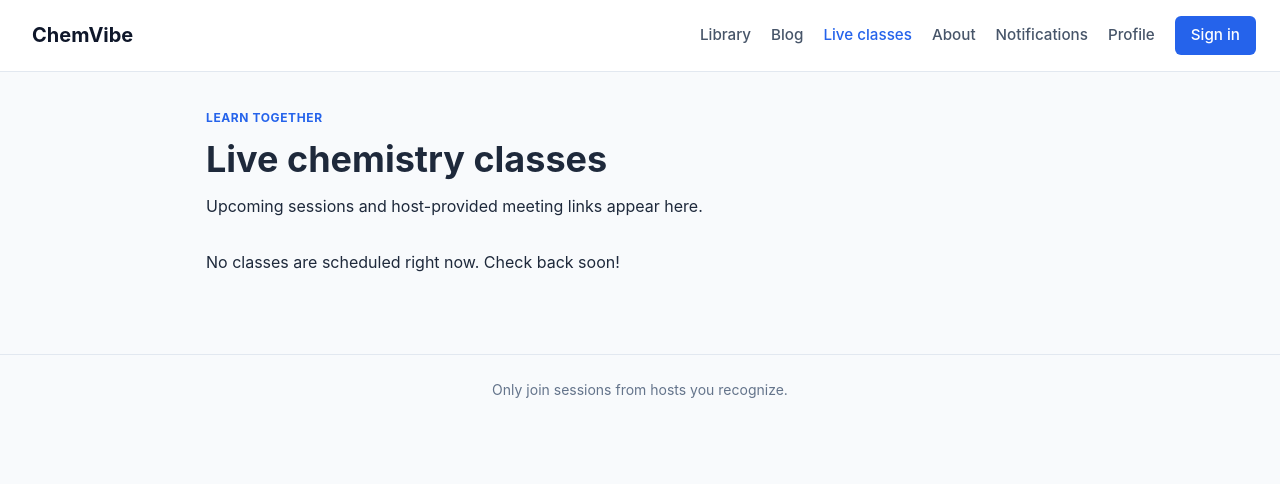
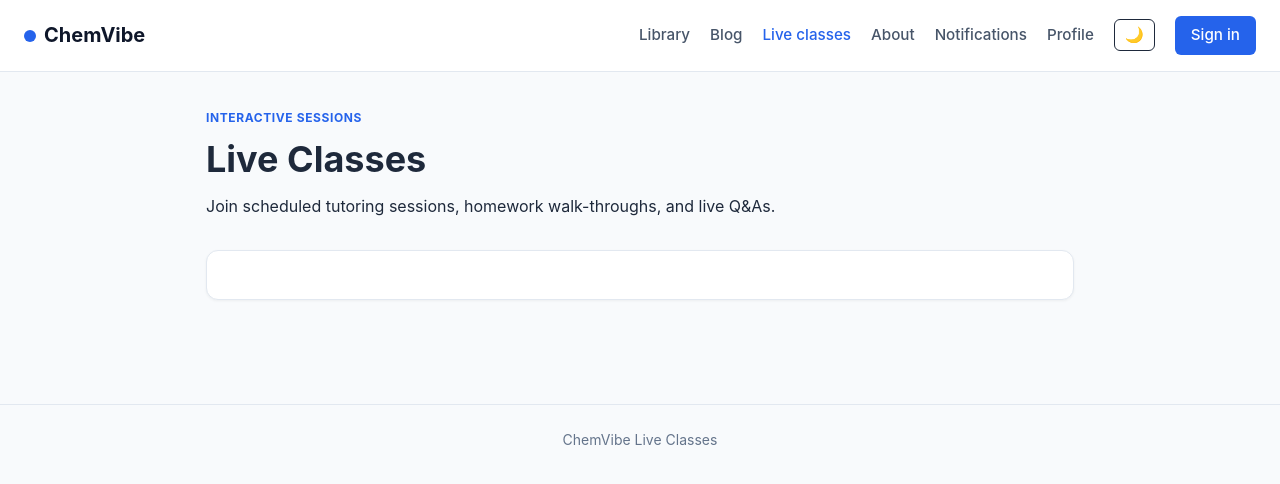
Before and after one commit to muhumuzatrevor90-png/chemvibe, a plain HTML site: page classes.html in a window 1280 px wide. Drawn offline with Linux system fonts and the light colour scheme; no server answers.

Commit message:
Update classes.html

```diff
--- a/classes.html
+++ b/classes.html
@@ -3,39 +3,42 @@
 <head>
   <meta charset="utf-8">
   <meta name="viewport" content="width=device-width, initial-scale=1.0">
-  <title>Live classes — ChemVibe</title>
+  <title>Live Classes — ChemVibe</title>
   <link rel="stylesheet" href="style.css">
 </head>
 <body>
   <header class="site-header">
-    <a class="brand" href="index.html"><span class="logo-mark" aria-hidden="true"></span>ChemVibe</a>
+    <a class="brand" href="index.html"><span class="logo-mark" aria-hidden="true"><span></span><i></i><b></b></span>ChemVibe</a>
     <button class="menu-toggle" id="menu-toggle" aria-label="Toggle menu">☰</button>
     <nav class="nav" id="main-nav">
       <a href="index.html">Library</a>
       <a href="blog.html">Blog</a>
       <a class="active" href="classes.html">Live classes</a>
       <a href="about.html">About</a>
-      <a href="notifications.html">Notifications</a>
+      <a href="notifications.html">Notifications <span id="notification-badge" class="badge" hidden>0</span></a>
       <a href="profile.html">Profile</a>
       <a href="admin.html" id="nav-admin" hidden>Admin</a>
+      <button id="theme-toggle" class="button secondary" style="padding: 6px 10px; cursor: pointer; background: transparent; border: 1px solid currentColor;" aria-label="Toggle dark mode">🌙</button>
       <a class="nav-button" href="signin.html">Sign in</a>
     </nav>
   </header>
 
   <main class="container">
-    <section class="page-hero compact">
-      <span class="eyebrow">LEARN TOGETHER</span>
-      <h1>Live chemistry classes</h1>
-      <p>Upcoming sessions and host-provided meeting links appear here.</p>
+    <section class="page-hero">
+      <span class="eyebrow">INTERACTIVE SESSIONS</span>
+      <h1>Live Classes</h1>
+      <p>Join scheduled tutoring sessions, homework walk-throughs, and live Q&As.</p>
     </section>
 
-    <section class="section">
-      <div class="card-grid" id="classes-list"></div>
-      <div class="empty-state" id="classes-empty">No classes are scheduled right now. Check back soon!</div>
+    <section class="panel">
+      <div id="classes-list"></div>
+      <div id="classes-empty" hidden style="text-align: center; padding: 20px;">
+        <p class="muted">No live classes scheduled at the moment.</p>
+      </div>
     </section>
   </main>
 
-  <footer class="footer">Only join sessions from hosts you recognize.</footer>
+  <footer class="footer">ChemVibe Live Classes</footer>
   <script type="module" src="app.js"></script>
 </body>
 </html>
```
